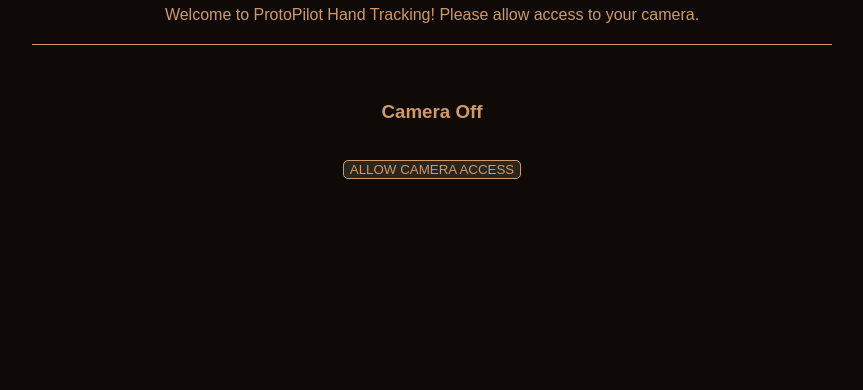
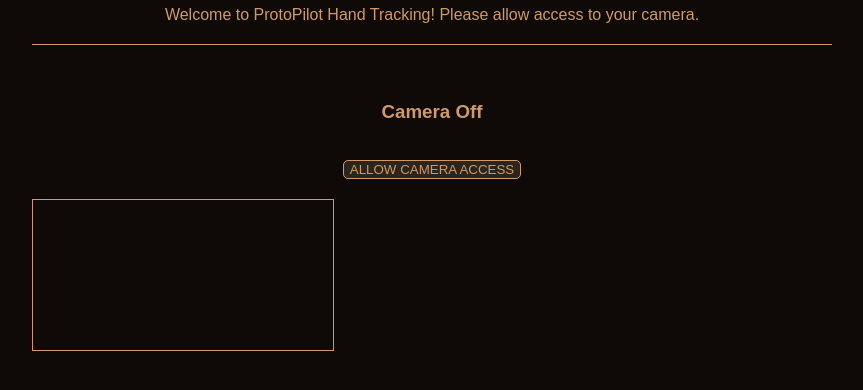
Before and after one commit to rodrigoealbert/ProtoPilot, a website built with Vite: page handTrackingPage.html in a window 1280 px wide. Shown: the part 93-483 px from the top of the page, without its empty margins (208-1071 px from the left). Built offline with nearby package versions, Linux system fonts and the light colour scheme; a web font is replaced by a local one.

Commit message:
Set up ProtoPilot hand tracking page

```diff
--- a/handTrackingPage.html
+++ b/handTrackingPage.html
@@ -20,7 +20,7 @@
                 <button class="button" id="cameraAllow">Allow Camera Access</button>
             </div>
             <div id="cameraCanvas">
-                <video id="hTVideo" autoplay playsinline></video>
+                <video id="video" autoplay playsinline></video>
             <br>
             </div>
 
--- a/style.css
+++ b/style.css
@@ -124,8 +124,9 @@ footer hr {
   }
 }
 
-#hTVIDEO{
-  display: block;
-  float: center;
+#video{
+  display: flex;
+  justify-content: center;
+  align-items: center;
   border: #CF9A67  1px solid;
 }
```
